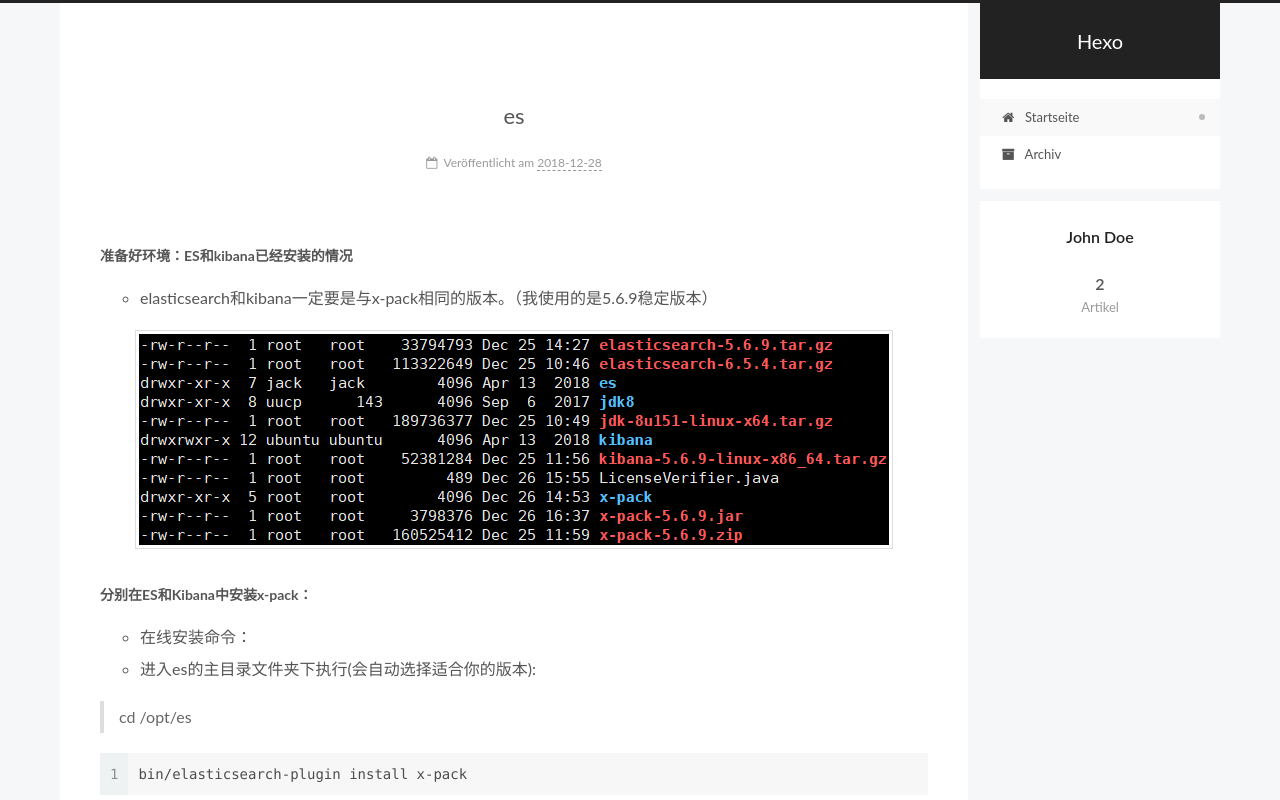
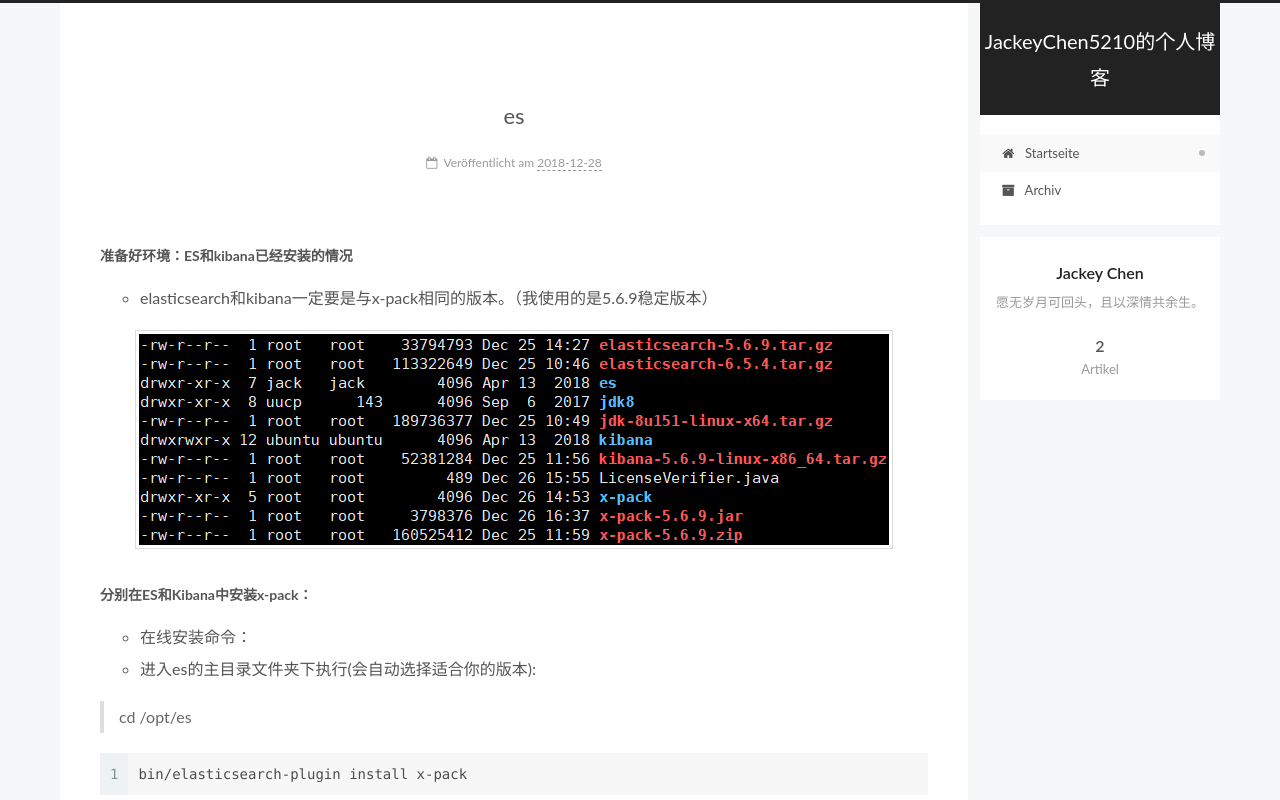
Before and after one commit to JackeyChen5210/jack.github.io, a plain HTML site: page index.html in a window 1280 px wide. Shown: the top 800 px of the page. Drawn offline with Linux system fonts and the light colour scheme; files whose address does not match are found by name.

Commit message:
Site updated: 2019-01-02 10:35:33

```diff
--- a/index.html
+++ b/index.html
@@ -14,7 +14,7 @@
 
 
 
-<html class="theme-next pisces use-motion" lang="">
+<html class="theme-next pisces use-motion" lang="Chinese">
 <head><meta name="generator" content="Hexo 3.8.0">
   <meta charset="UTF-8">
 <meta http-equiv="X-UA-Compatible" content="IE=edge">
@@ -104,13 +104,16 @@
 
 
 
-  <meta property="og:type" content="website">
-<meta property="og:title" content="Hexo">
+  <meta name="description" content="愿无岁月可回头，且以深情共余生。">
+<meta property="og:type" content="website">
+<meta property="og:title" content="JackeyChen5210的个人博客">
 <meta property="og:url" content="http://yoursite.com/index.html">
-<meta property="og:site_name" content="Hexo">
-<meta property="og:locale" content="default">
+<meta property="og:site_name" content="JackeyChen5210的个人博客">
+<meta property="og:description" content="愿无岁月可回头，且以深情共余生。">
+<meta property="og:locale" content="Chinese">
 <meta name="twitter:card" content="summary">
-<meta name="twitter:title" content="Hexo">
+<meta name="twitter:title" content="JackeyChen5210的个人博客">
+<meta name="twitter:description" content="愿无岁月可回头，且以深情共余生。">
 
 
 
@@ -127,7 +130,7 @@
   };
 </script>
 
-  <title>Hexo</title>
+  <title>JackeyChen5210的个人博客</title>
 
 
 
@@ -168,7 +171,7 @@
 
 </head>
 
-<body itemscope="" itemtype="http://schema.org/WebPage" lang="default">
+<body itemscope="" itemtype="http://schema.org/WebPage" lang="Chinese">
 
 
 
@@ -187,7 +190,7 @@
     <div class="custom-logo-site-title">
       <a href="/" class="brand" rel="start">
         <span class="logo-line-before"><i></i></span>
-        <span class="site-title">Hexo</span>
+        <span class="site-title">JackeyChen5210的个人博客</span>
         <span class="logo-line-after"><i></i></span>
       </a>
     </div>
@@ -296,13 +299,13 @@
     <link itemprop="mainEntityOfPage" href="http://yoursite.com/2018/12/28/es/">
 
     <span hidden itemprop="author" itemscope="" itemtype="http://schema.org/Person">
-      <meta itemprop="name" content="John Doe">
-      <meta itemprop="description" content="">
+      <meta itemprop="name" content="Jackey Chen">
+      <meta itemprop="description" content="愿无岁月可回头，且以深情共余生。">
       <meta itemprop="image" content="/images/avatar.gif">
     </span>
 
     <span hidden itemprop="publisher" itemscope="" itemtype="http://schema.org/Organization">
-      <meta itemprop="name" content="Hexo">
+      <meta itemprop="name" content="JackeyChen5210的个人博客">
     </span>
 
 
@@ -505,13 +508,13 @@
     <link itemprop="mainEntityOfPage" href="http://yoursite.com/2018/12/28/hello-world/">
 
     <span hidden itemprop="author" itemscope="" itemtype="http://schema.org/Person">
-      <meta itemprop="name" content="John Doe">
-      <meta itemprop="description" content="">
+      <meta itemprop="name" content="Jackey Chen">
+      <meta itemprop="description" content="愿无岁月可回头，且以深情共余生。">
       <meta itemprop="image" content="/images/avatar.gif">
     </span>
 
     <span hidden itemprop="publisher" itemscope="" itemtype="http://schema.org/Organization">
-      <meta itemprop="name" content="Hexo">
+      <meta itemprop="name" content="JackeyChen5210的个人博客">
     </span>
 
 
@@ -665,8 +668,8 @@
         <div class="site-overview">
           <div class="site-author motion-element" itemprop="author" itemscope="" itemtype="http://schema.org/Person">
 
-              <p class="site-author-name" itemprop="name">John Doe</p>
-              <p class="site-description motion-element" itemprop="description"></p>
+              <p class="site-author-name" itemprop="name">Jackey Chen</p>
+              <p class="site-description motion-element" itemprop="description">愿无岁月可回头，且以深情共余生。</p>
           </div>
 
 
@@ -723,7 +726,7 @@
   <span class="with-love" id="animate">
     <i class="fa fa-user"></i>
   </span>
-  <span class="author" itemprop="copyrightHolder">John Doe</span>
+  <span class="author" itemprop="copyrightHolder">Jackey Chen</span>
 
 
 
```
Also changed, not shown: 2018/12/28/es/index.html (+12 -12 lines), 2018/12/28/hello-world/index.html (+12 -12 lines), archives/2018/12/index.html (+15 -12 lines), archives/2018/index.html (+15 -12 lines), archives/index.html (+15 -12 lines).
